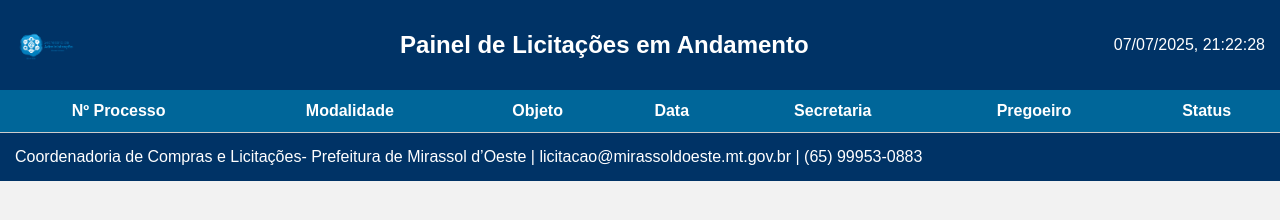
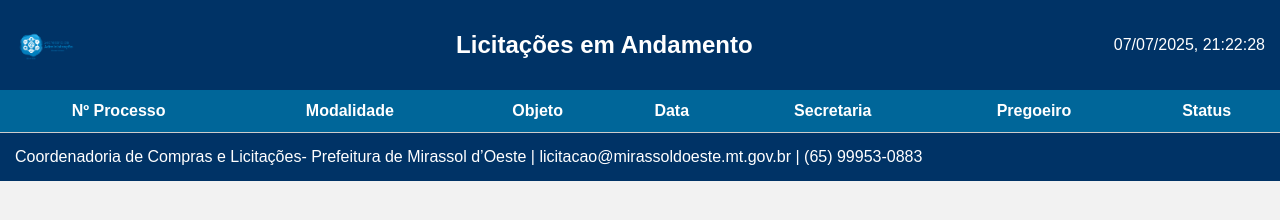
Before and after one commit to isaquebatistadefarias/painel-licitacao, a plain HTML site: page index.html in a window 1280 px wide. Drawn offline with Linux system fonts and the light colour scheme.

Commit message:
Update index.html

```diff
--- a/index.html
+++ b/index.html
@@ -22,7 +22,7 @@
 
   <header>
     <img src="IMG_0846.PNG" alt="Logo Secretaria de Administração" />
-    <h1>Painel de Licitações em Andamento</h1>
+    <h1>Licitações em Andamento</h1>
     <div id="clock"></div>
   </header>
 
```
